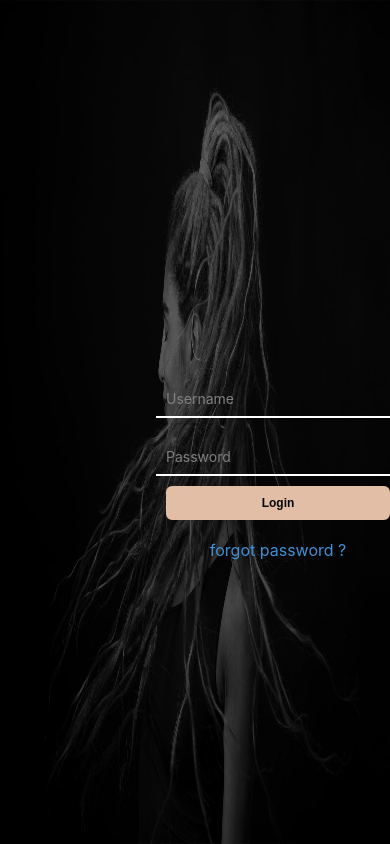
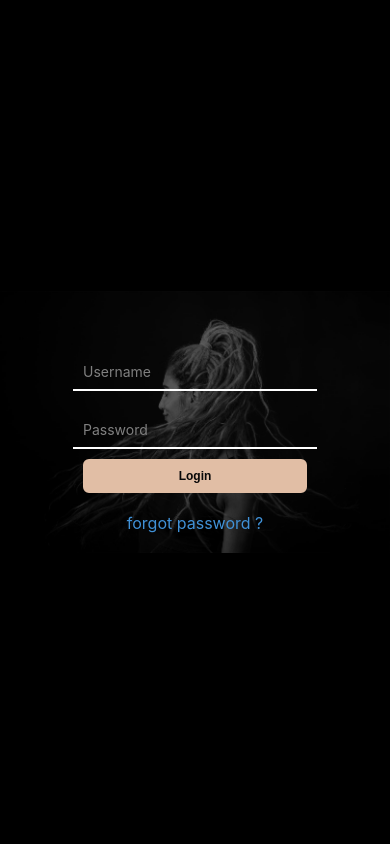
Before and after one commit to MajidHosseinzadeh/corals, a Next.js app: page /login in a window 390 px wide. Built offline with nearby package versions, Linux system fonts and the light colour scheme.

Commit message:
login and register has become responsive

```diff
--- a/components/rare/navbar/Navbar.js
+++ b/components/rare/navbar/Navbar.js
@@ -2,7 +2,6 @@ import React, { useState } from 'react';
 import { Button } from '../../common/Button';
 import styled from 'styled-components';
 import Link from 'next/link';
-import Image from 'next/image';
 import { SLink } from '@/components/common/Link';
 import { devices } from '@/components/constants/devices';
 
--- a/components/uncommon/register_component/FormContainer.js
+++ b/components/uncommon/register_component/FormContainer.js
@@ -5,6 +5,7 @@ import styled from 'styled-components'
 import { AiOutlineGoogle } from 'react-icons/ai'
 import { useFormik } from 'formik'
 import { schema } from '@/schemas'
+import { devices } from '@/components/constants/devices'
 
 const LeftContainer = styled.div`
     width: 50vw;
@@ -14,6 +15,10 @@ const LeftContainer = styled.div`
     align-items: center;
     flex-direction: column;
     background-color: black
+    @media ${devices.lg} {
+        position: absolute;
+        z-index: 999;
+    }
 `
 
 const TitleFlex = styled.div`
@@ -21,16 +26,23 @@ const TitleFlex = styled.div`
     justify-content: center;
     align-items: center;
     flex-direction: column;
+
 `
 
 const Welcome = styled.h1`
     font-size: 40px;
     color: #E1BEA5;
+    @media ${devices.lg} {
+        z-index: 999;
+    }
 
 `
 const Create = styled.h3`
     font-size: 12px;
     color: white;
+    @media ${devices.lg} {
+        z-index: 999;
+    }
 `
 
 export const InputFlex = styled.div`
--- a/pages/login/index.js
+++ b/pages/login/index.js
@@ -11,21 +11,22 @@ import styled from 'styled-components';
 import { date } from 'yup';
 
 const LoginPage = styled.div`
-  width: 50vw;
-  height: 50vh;
+  width: 100%;
+  height: 100%;
   display: flex;
   justify-content: center;
   align-items: center;
   overflow: hidden;
+  position: absolute;
+  top: 0;
+  button: 0;
+  left: 0;
+  right: 0;
+  & .img{
+    width: 100vw;
+    height: 67vw;
+    opacity: 0.5;
 
-  & .img{
-    width: 100%;
-    height: 100%;
-    opacity: 0.5;
-    position: absolute;
-    top: 0;
-    left: 0;
-    bottom: 0;
     z-index: 0;
   }
 `
@@ -36,8 +37,7 @@ export const LoginForm = styled.form`
     align-items: center;
     flex-direction: column;
     position: absolute;
-    top: 40%;
-    left: 40%;
+
     z-index: 999;
 `
 
```
Also changed, not shown: components/uncommon/register_component/RightSide.js (+11 -0 lines), pages/register/index.js (+9 -3 lines), components/common/Items.js (added).
